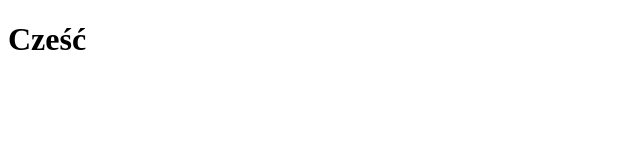
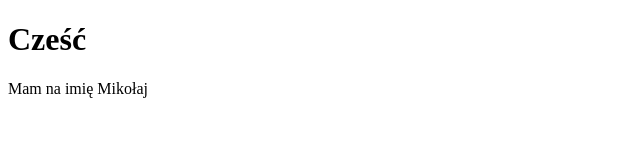
Before and after one commit to zetdou/goit-homework-01, a plain HTML site: page index.html in a window 1280 px wide. Shown: the whole page, without its empty margins (0-640 px from the left). Drawn offline with Linux system fonts and the light colour scheme.

Commit message:
Update index.html

```diff
--- a/index.html
+++ b/index.html
@@ -7,5 +7,6 @@
   </head>
   <body>
     <h1>Cześć</h1>
+    <p>Mam na imię Mikołaj</p>
   </body>
 </html>
```
